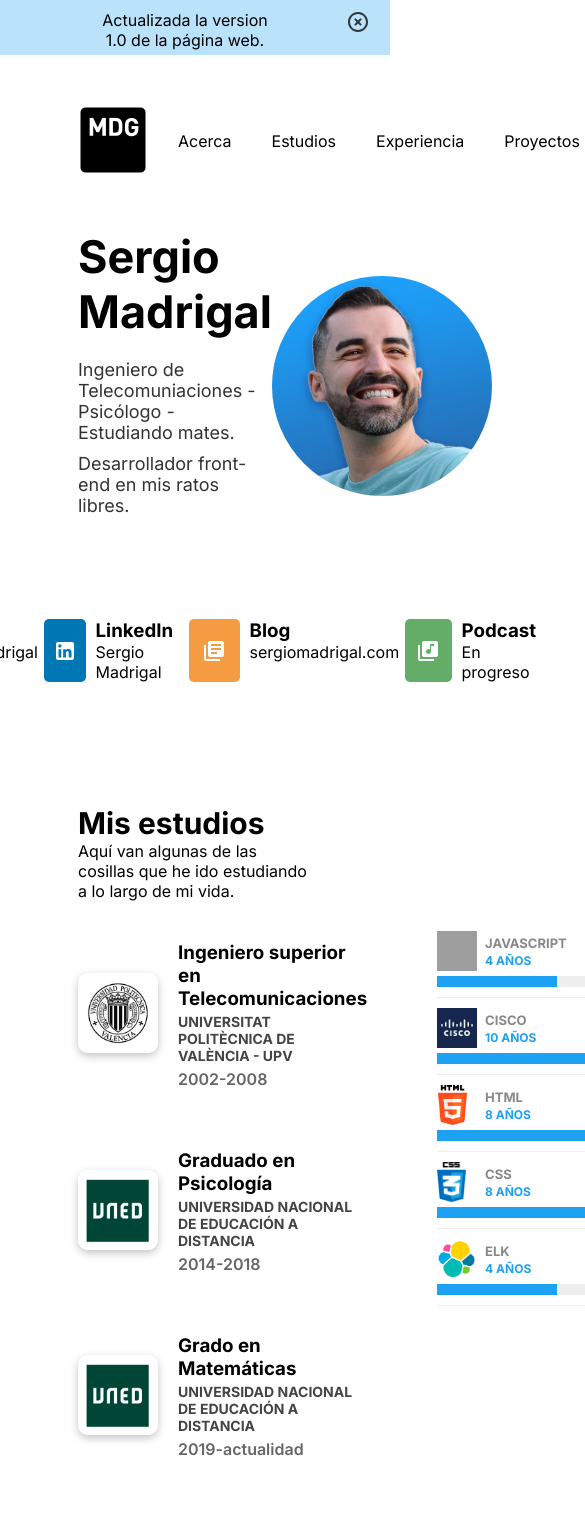
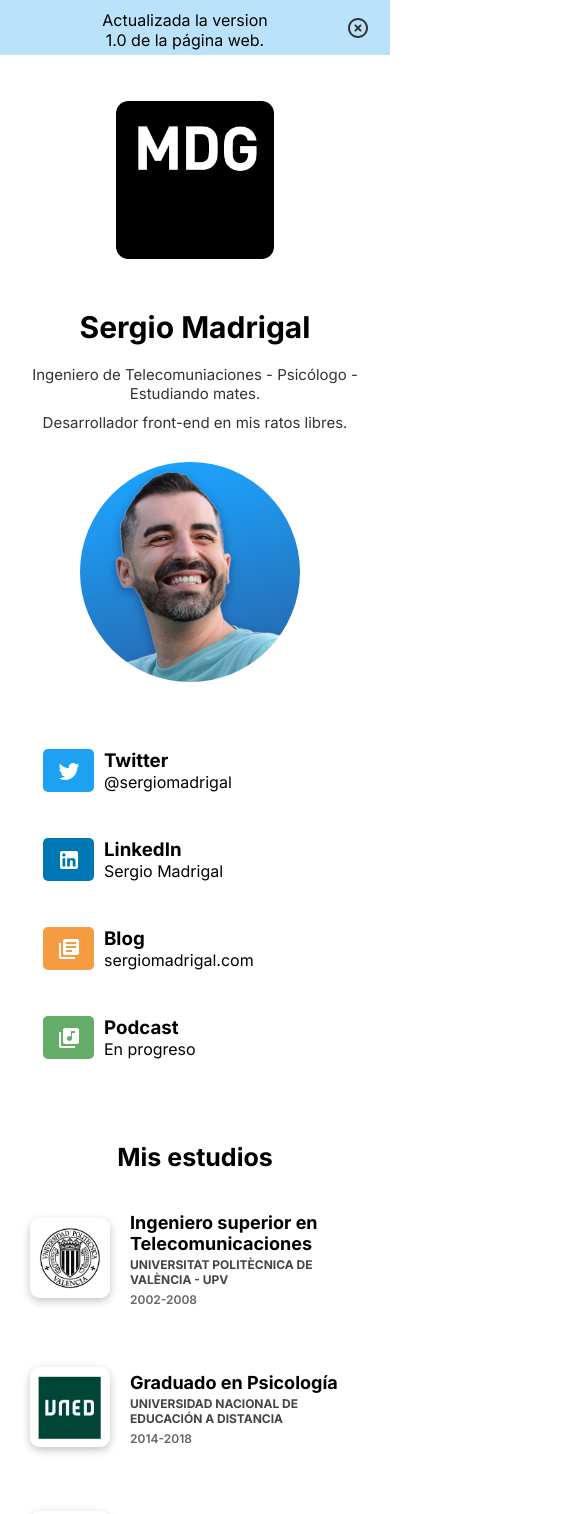
Before and after one commit to mdgdeveloper/portfolio-v2, a React (Vite) app: page / in a window 390 px wide. Shown: the top 1514 px of the page, 585 px wide, since content can reach past the window. Built offline with nearby package versions, Linux system fonts and the light colour scheme; grey boxes are pictures that could not be loaded.

Commit message:
Responsive design for Mobile

```diff
--- a/src/components/announce/Announce.jsx
+++ b/src/components/announce/Announce.jsx
@@ -17,7 +17,7 @@ const Announce = () => {
                 <div className="a-text">Actualizada la version 1.0 de la página web.</div>
             </div>
             <div className="a-right"><div className="a-close" onClick={closePanel}>
-                <HighlightOffRounded />
+                <HighlightOffRounded className="a-icon" />
                 </div></div>
         </div>
         </div>
--- a/src/components/announce/announce.css
+++ b/src/components/announce/announce.css
@@ -3,6 +3,8 @@
     padding-top: 10px;
     padding-bottom: 5px;
     background-color: var(--main-blue-light);
+    justify-content: center;
+    align-items: center;
 }
 
 .a-left{
@@ -29,3 +31,14 @@
 .a-noDisplay{
     display: none;
 }
+
+
+@media screen and (max-width:480px) {
+
+    .a-text{
+        flex: 3;
+    }
+
+
+
+}
--- a/src/components/contact/contact.css
+++ b/src/components/contact/contact.css
@@ -69,3 +69,43 @@
     padding: 10px;
     border-radius: 5px;
 }
+
+@media screen and (max-width:480px) {
+
+    .c-box{
+        width: 100%;
+        padding: 0 30px;
+    }
+
+    .c-form{
+    flex-direction: column;
+    }
+
+    .c-form-textarea{
+        width: 100%;
+        margin-bottom: 10px;
+        font-size: 20px;
+    }
+
+    .c-form-ta{
+    font-size: 15px;
+    }
+
+    .c-input{
+        font-size: 15px;
+    }
+
+    .c-button{
+        font-size: 15px;
+    }
+
+    .c-desc{
+        display: none;
+    }
+
+    .c-title{
+        margin-bottom: 10px;
+        text-align: center;
+    }
+
+}
--- a/src/components/footer/footer.css
+++ b/src/components/footer/footer.css
@@ -20,3 +20,12 @@
     padding-top: 5px;
     color: #555;
 }
+
+
+
+@media screen and (max-width:480px) {
+    .f-copy{
+        text-align: center;
+        font-size: 13px;
+    }
+}
--- a/src/components/header/header.css
+++ b/src/components/header/header.css
@@ -49,3 +49,36 @@
 .h-menu-item:hover{
     border-bottom: 3px solid #555;
 }
+
+
+@media screen and (max-width:480px) {
+
+    .h-wrapper{
+        flex-direction: column;
+        margin: 0;
+        padding: 0;
+        width: 100%;
+    }
+
+    .h-menu{
+        display: none;
+    }
+
+    .h-left{
+        padding-top: 40px;
+        padding-bottom: 10px;
+    }
+
+    .h-logo-img{
+        width: 170px;
+    }
+
+    .h-global{
+        margin: 0;
+        padding: 0;
+    }
+
+    .h-right{
+        display: none;
+    }
+}
--- a/src/components/main/main.css
+++ b/src/components/main/main.css
@@ -37,3 +37,30 @@
     color: #333;
     padding-bottom: 10px;
 }
+
+
+
+@media screen and (max-width:480px) {
+
+    .m-global{
+    margin-bottom: 0;
+    }
+
+    .m-wrapper{
+        flex-direction: column;
+        width: 100%;
+        padding: 30px;
+        margin: 0;
+    }
+
+    .m-name{
+        font-size: 30px;
+        text-align: center;
+    }
+
+    .m-desc{
+        font-size: 15px;
+        text-align: center;
+    }
+
+}
--- a/src/components/skills/skills.css
+++ b/src/components/skills/skills.css
@@ -68,3 +68,21 @@
     padding-top: 2px;
     color: var(--main-blue);
 }
+
+
+
+@media screen and (max-width:480px) {
+  .sk-percentage-color {
+    width: 10%;
+  }
+
+  .sk-percentage-white {
+    width: 10%;
+  }
+
+  .sk-list {
+  margin: 0;
+  padding: 20px;
+  }
+
+}
--- a/src/components/social/social.css
+++ b/src/components/social/social.css
@@ -35,9 +35,6 @@
     cursor: pointer;
 
 }
-
-
-
 
 
 .s-twitter{
@@ -87,3 +84,29 @@
     width: 35px;
     border-radius: 5px;
 }
+
+
+
+@media screen and (max-width:480px) {
+
+    .s-list{
+        flex-direction: column;
+    }
+
+    .s-item{
+        margin:0;
+        p:0;
+    }
+
+    .s-box{
+        width: 80%;
+        padding: 20px 40px;
+    }
+
+    .s-item-in{
+        margin: 0;
+        padding: 0;
+        padding-bottom: 20px;
+    }
+
+}
--- a/src/components/study/study.css
+++ b/src/components/study/study.css
@@ -96,3 +96,47 @@
     display: flex;
     align-items: center;
 }
+
+
+
+@media screen and (max-width:480px) {
+
+    .st-wrapper{
+        margin-top: 0;
+        margin-bottom: 0px;
+        padding: 0px 30px;
+        padding-bottom: 30px;
+    }
+
+    .st-box{
+        width: 100%;
+    }
+
+    .st-all{
+        flex-direction: column;
+    }
+
+    .st-title{
+        margin-top: 0px;
+        margin-bottom: 0px;
+        font-size: 25px;
+        text-align: center;
+    }
+
+    .st-item-title{
+        font-size: 18px;
+    }
+
+    .st-item-years{
+        font-size: 12px;
+    }
+
+    .st-item-center{
+        font-size: 12px;
+    }
+
+    .st-main-info{
+        display: none;
+    }
+
+}
--- a/src/components/work/work.css
+++ b/src/components/work/work.css
@@ -117,3 +117,27 @@
     color: #666;
     font-size: 14px;
 }
+
+
+
+@media screen and (max-width:480px) {
+
+    .w-box{
+        width: 100%;
+        padding: 0 30px;
+    }
+
+    .w-date-value{
+        font-size: 12px;
+    }
+
+    .w-title{
+        margin-bottom: 30px;
+        font-size: 25px;
+        text-align: center;
+    }
+    .w-main-info{
+        display: none;
+    }
+
+}
```
